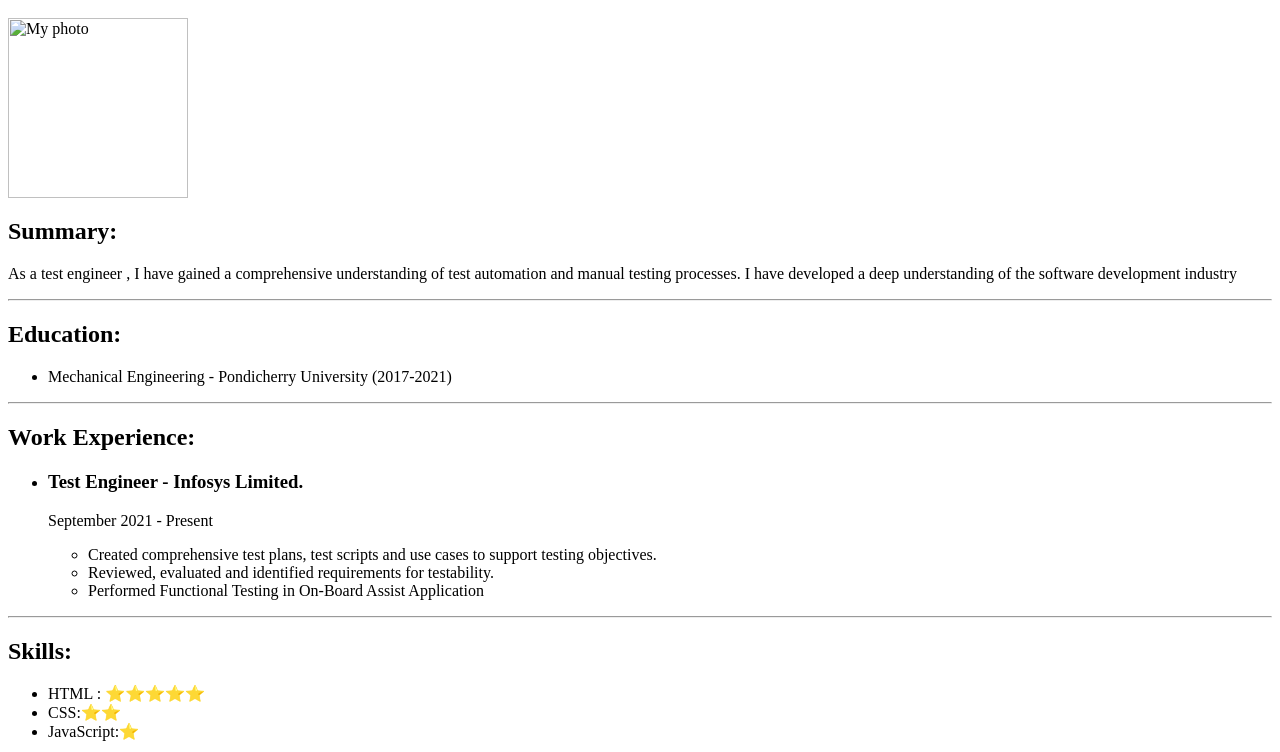
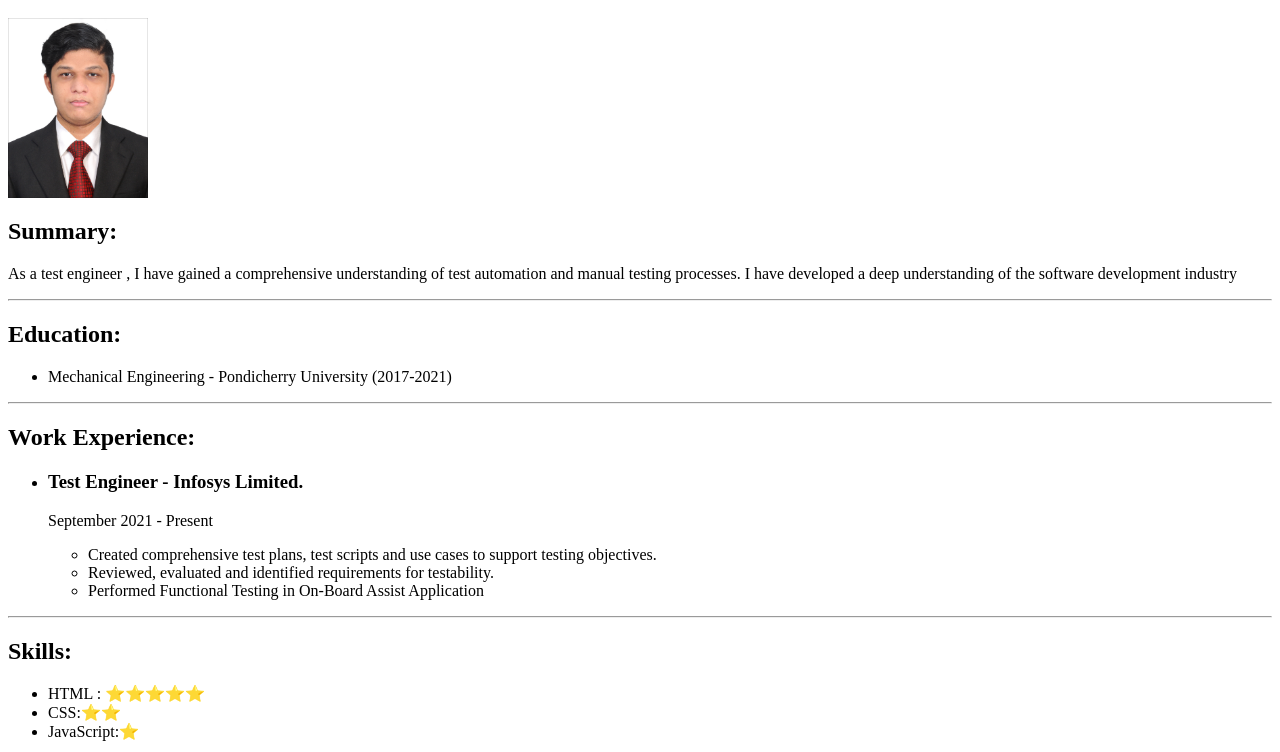
Before and after one commit to Shehbaz2000/html-repository, a plain HTML site: page index.html in a window 1280 px wide. Shown: the part 48-800 px from the top of the page. Drawn offline with Linux system fonts and the light colour scheme.

Commit message:
Add files via upload

```diff
--- a/index.html
+++ b/index.html
@@ -6,7 +6,7 @@
 </head>
    <body>
     <h1>Shehbaz S </h1>
-    <img src="./4.3 HTML Porfolio Project/assets/images/coat suit-1.jpg"   height="180" alt="My photo"/>
+    <img src="./coat suit-1.jpg"   height="180" alt="My photo"/>
 
     <h2>Summary:</h2>
     <p>As a test engineer , I have gained a comprehensive understanding of test automation and manual testing processes. I have developed a deep understanding of the software development industry</p>
```
